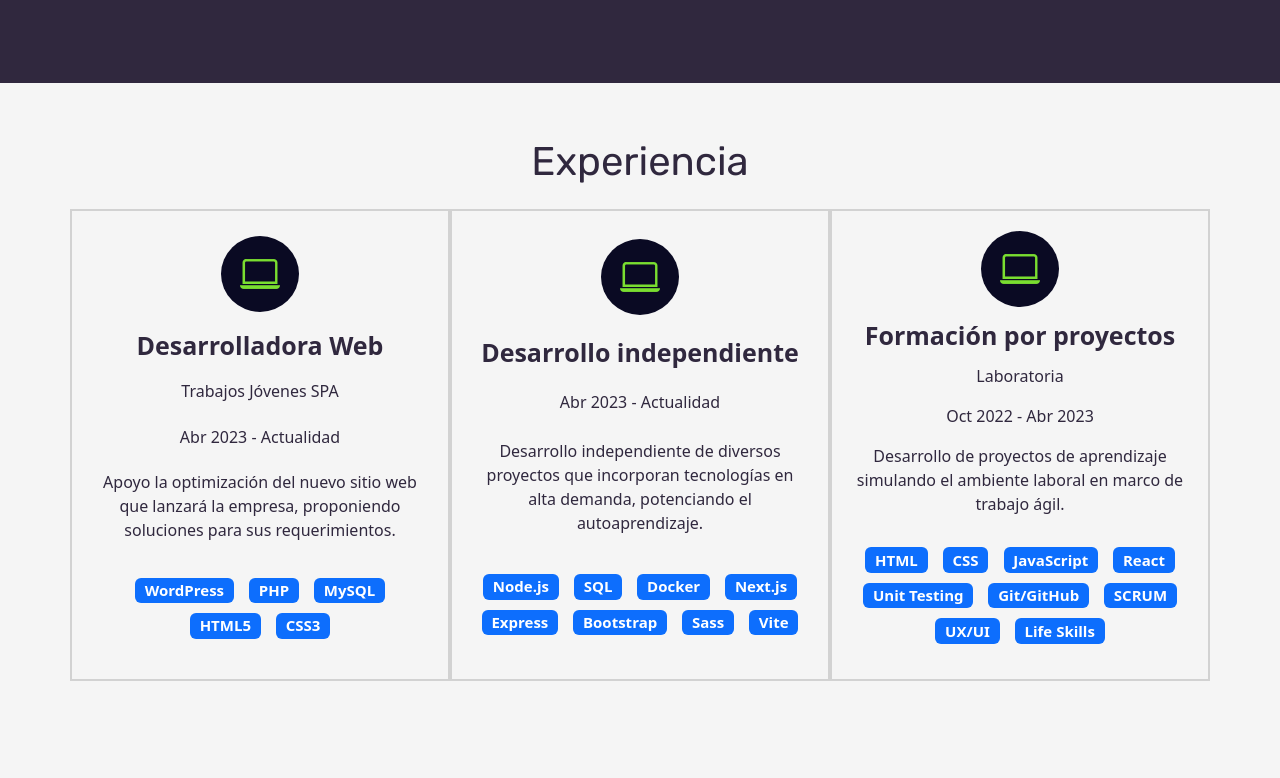
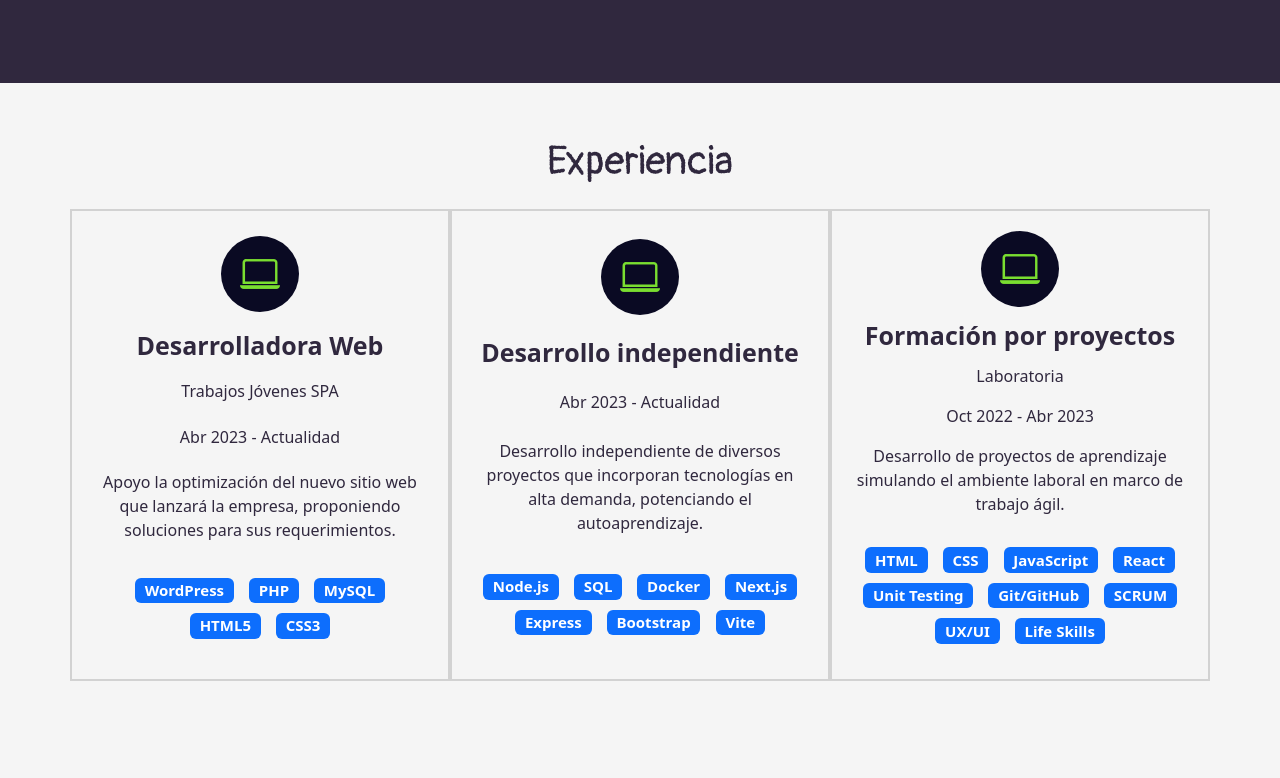
Before and after one commit to Psyderalis/Portafolio-DEV, a plain HTML site: page index.html in a window 1280 px wide. Shown: the part 1120-1898 px from the top of the page. Drawn offline with nearby package versions, Linux system fonts and the light colour scheme.

Commit message:
cambiando fuente de titulo

```diff
--- a/index.html
+++ b/index.html
@@ -22,7 +22,7 @@
     <link rel="preconnect" href="https://fonts.googleapis.com">
     <link rel="preconnect" href="https://fonts.gstatic.com" crossorigin>
     <link
-        href="https://fonts.googleapis.com/css2?family=Rubik&display=swap&family=Open+Sans:ital@1&family=Roboto:wght@300&display=swap"
+        href="https://fonts.googleapis.com/css2?family=Pangolin&display=swap&family=Open+Sans:ital@1&family=Roboto:wght@300&display=swap"
         rel="stylesheet">
 </head>
 
@@ -106,7 +106,6 @@
                         <span class="badge text-bg-primary">Next.js</span>
                         <span class="badge text-bg-primary">Express</span>
                         <span class="badge text-bg-primary">Bootstrap</span>
-                        <span class="badge text-bg-primary">Sass</span>
                         <span class="badge text-bg-primary">Vite</span>
                     </div>
                 </div>
--- a/style.css
+++ b/style.css
@@ -5,7 +5,7 @@
     --semilight-color: #cac8c7;
     --light-color: #f5f5f5;
     --contrast-color: #cde92ef1;
-    --title-font: 'Rubik', sans-serif;
+    --title-font: 'Pangolin', cursive;
     --subtitle-font: 'Open Sans', sans-serif;
     --text-font: 'Roboto', sans-serif;
 }
```
